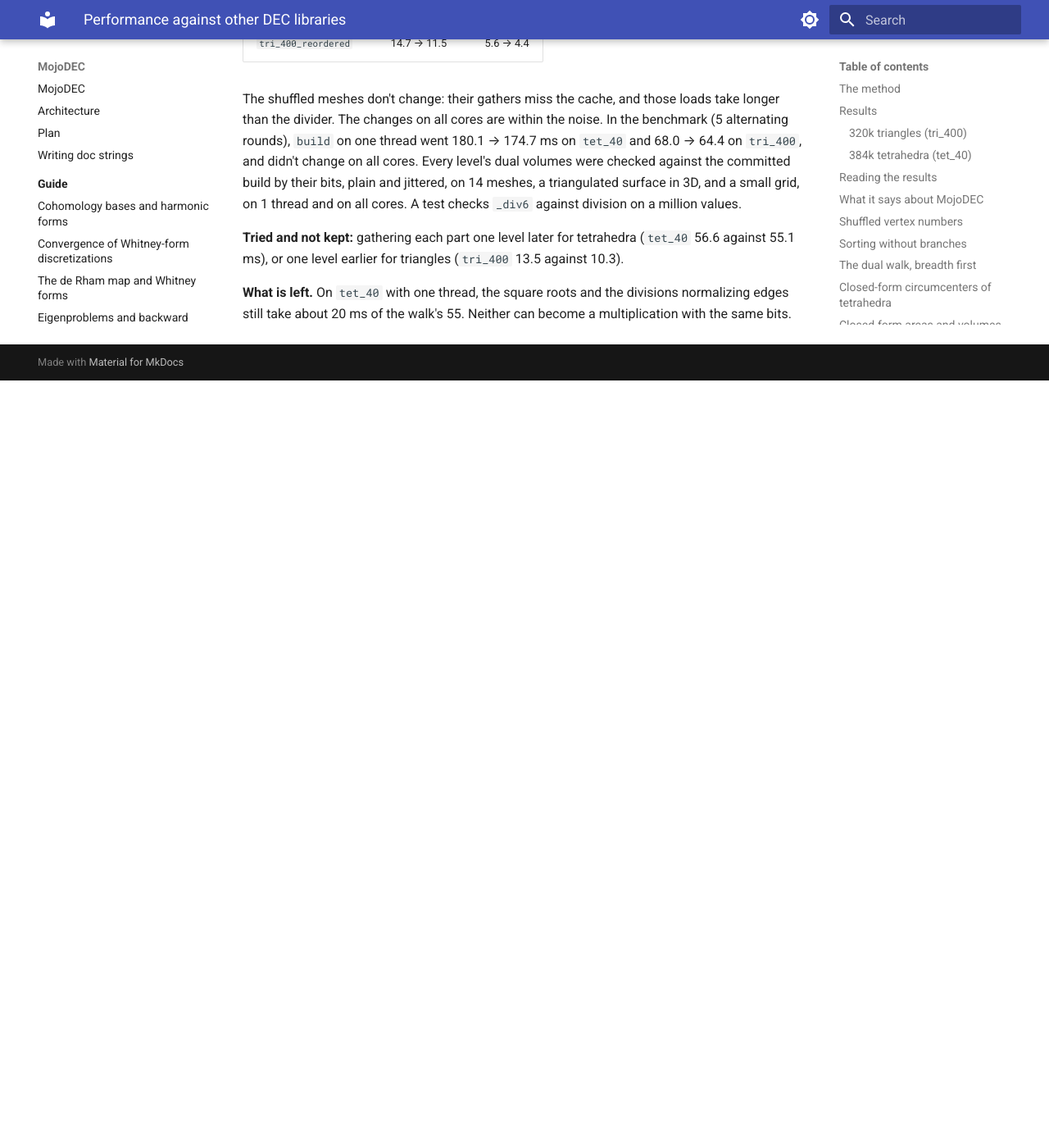
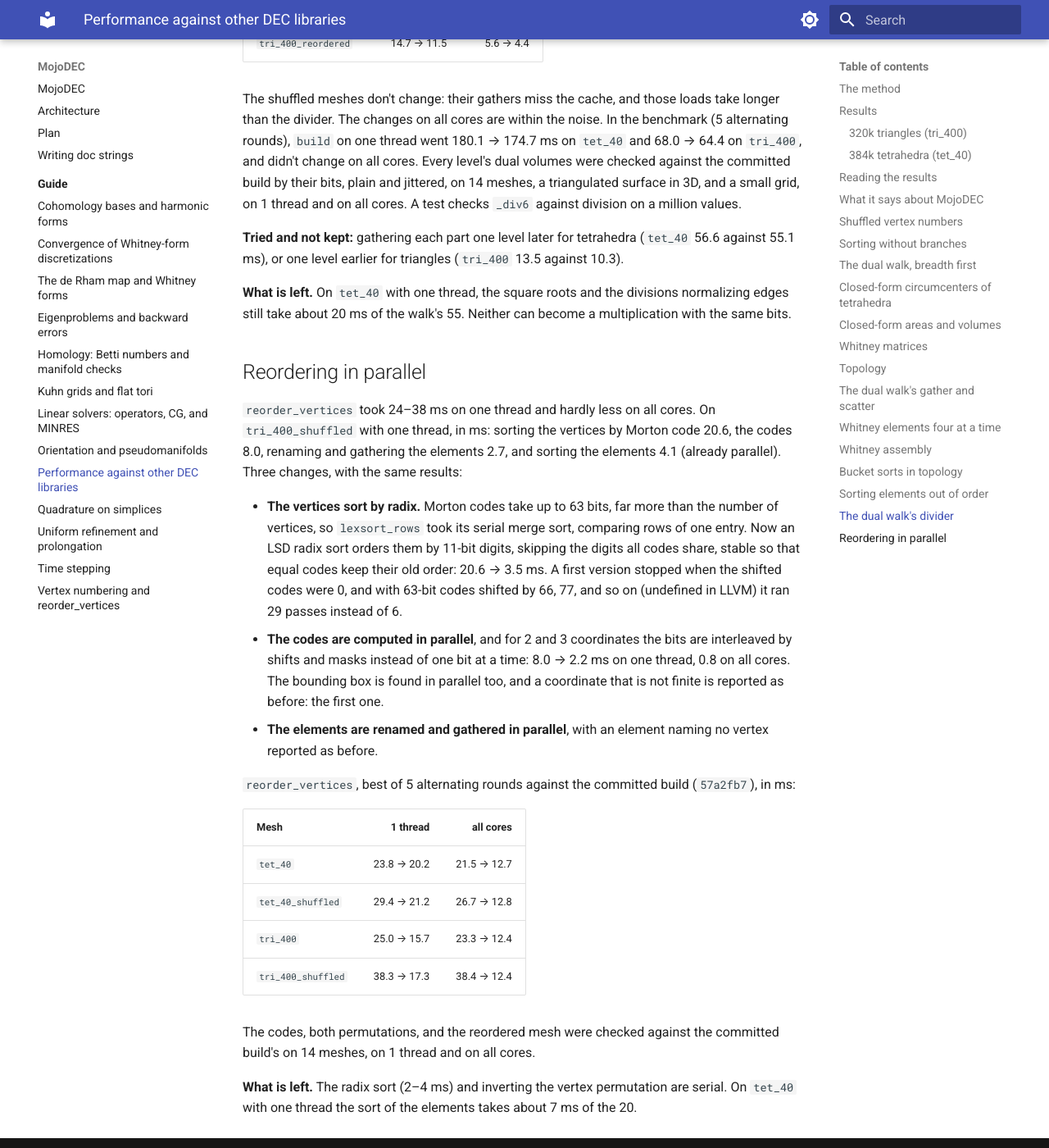
Before and after one commit to bpr/MojoDEC, an MkDocs documentation site: the page built from docs/guide/performance.md, in a window 1280 px wide and 1400 px high, scrolled down 22940 px. Shown: the whole window at 82% size. Built offline with MkDocs 1.6.1 and Material for MkDocs 9.7.7, drawn with Linux system fonts in a browser that asks for light colours; before the commit the page ends 23404 px from its top, so only the background shows below that; some of the changed text lies outside the part shown.

Commit message:
Reorder vertices by radix sort, Morton keys in parallel; same results

```diff
--- a/docs/guide/performance.md
+++ b/docs/guide/performance.md
@@ -218,7 +218,8 @@ against `tet_40` (best of 3 alternating rounds): build 1.06× on one thread
 and 1.00× on all cores, topology 1.21× and 1.11×, the dual walk on all
 cores 0.82× (69 against 84 ms), Whitney k = 0 1.33× on one thread and the
 rest within 1.05×. `tri_400_shuffled` reordered: build 1.04× and 0.98×.
-Reordering takes 30–40 ms.
+Reordering took 30–40 ms then (see
+[Reordering in parallel](#reordering-in-parallel)).
 
 ## Sorting without branches
 
@@ -975,3 +976,45 @@ triangles (`tri_400` 13.5 against 10.3).
 **What is left.** On `tet_40` with one thread, the square roots and the
 divisions normalizing edges still take about 20 ms of the walk's 55.
 Neither can become a multiplication with the same bits.
+
+## Reordering in parallel
+
+`reorder_vertices` took 24–38 ms on one thread and hardly less on all
+cores. On `tri_400_shuffled` with one thread, in ms: sorting the
+vertices by Morton code 20.6, the codes 8.0, renaming and gathering the
+elements 2.7, and sorting the elements 4.1 (already parallel). Three
+changes, with the same results:
+
+- **The vertices sort by radix.** Morton codes take up to 63 bits, far
+  more than the number of vertices, so `lexsort_rows` took its serial
+  merge sort, comparing rows of one entry. Now an LSD radix sort orders
+  them by 11-bit digits, skipping the digits all codes share, stable
+  so that equal codes keep their old order: 20.6 → 3.5 ms. A first
+  version stopped when the shifted codes were 0, and with 63-bit codes
+  shifted by 66, 77, and so on (undefined in LLVM) it ran 29 passes
+  instead of 6.
+- **The codes are computed in parallel**, and for 2 and 3 coordinates
+  the bits are interleaved by shifts and masks instead of one bit at a
+  time: 8.0 → 2.2 ms on one thread, 0.8 on all cores. The bounding box
+  is found in parallel too, and a coordinate that is not finite is
+  reported as before: the first one.
+- **The elements are renamed and gathered in parallel**, with an
+  element naming no vertex reported as before.
+
+`reorder_vertices`, best of 5 alternating rounds against the committed
+build (`57a2fb7`), in ms:
+
+| Mesh | 1 thread | all cores |
+|---|---:|---:|
+| `tet_40` | 23.8 → 20.2 | 21.5 → 12.7 |
+| `tet_40_shuffled` | 29.4 → 21.2 | 26.7 → 12.8 |
+| `tri_400` | 25.0 → 15.7 | 23.3 → 12.4 |
+| `tri_400_shuffled` | 38.3 → 17.3 | 38.4 → 12.4 |
+
+The codes, both permutations, and the reordered mesh were checked
+against the committed build's on 14 meshes, on 1 thread and on all
+cores.
+
+**What is left.** The radix sort (2–4 ms) and inverting the vertex
+permutation are serial. On `tet_40` with one thread the sort of the
+elements takes about 7 ms of the 20.
```
Also changed, not shown: AGENTS.md (+4 -2 lines), docs/guide/vertex-numbering.md (+3 -2 lines), docs/plan.md (+3 -1 lines), 3 other files.
